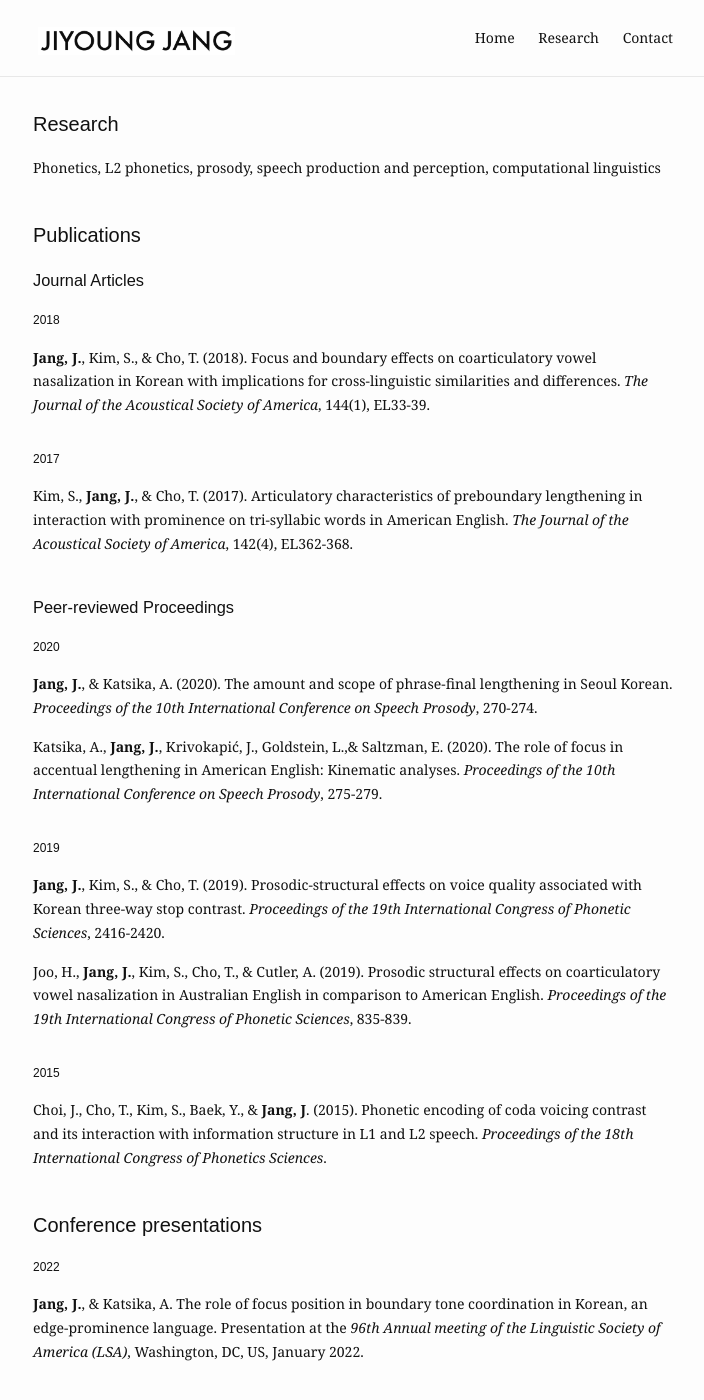
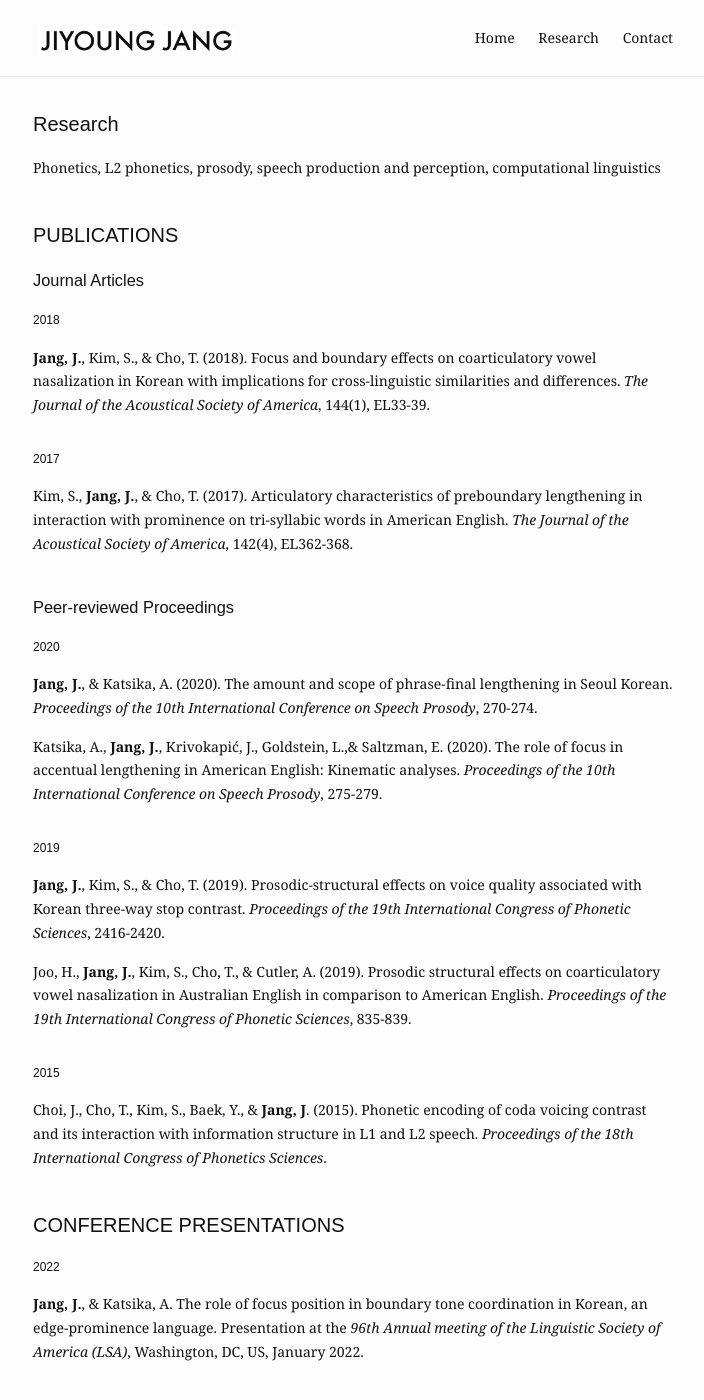
Before and after one commit to jiyoungj/jiyoungj.github.io, a Jekyll site: the page built from research.md, in a window 1280 px wide and 1400 px high. Shown: the whole window, without its empty margins (287-991 px from the left). Built offline with Jekyll 4.4.1, drawn with Linux system fonts in a browser that asks for light colours.

Commit message:
Update research.md

```diff
--- a/research.md
+++ b/research.md
@@ -9,7 +9,7 @@ Phonetics, L2 phonetics, prosody, speech production and perception, computationa
 
 <h6 style="font-size:5px"><br></h6>
 
-<h1 class="page-heading">Publications</h1>
+<h1 class="page-heading">PUBLICATIONS</h1>
  <h3>Journal Articles</h3>
   <h4>2018</h4>
 
@@ -51,7 +51,7 @@ Phonetics, L2 phonetics, prosody, speech production and perception, computationa
 
 <h6 style="font-size:5px"><br></h6>
 
-<h1 class="page-heading">Conference presentations</h1>
+<h1 class="page-heading">CONFERENCE PRESENTATIONS</h1>
 
 <h4>2022</h4>
 
```
